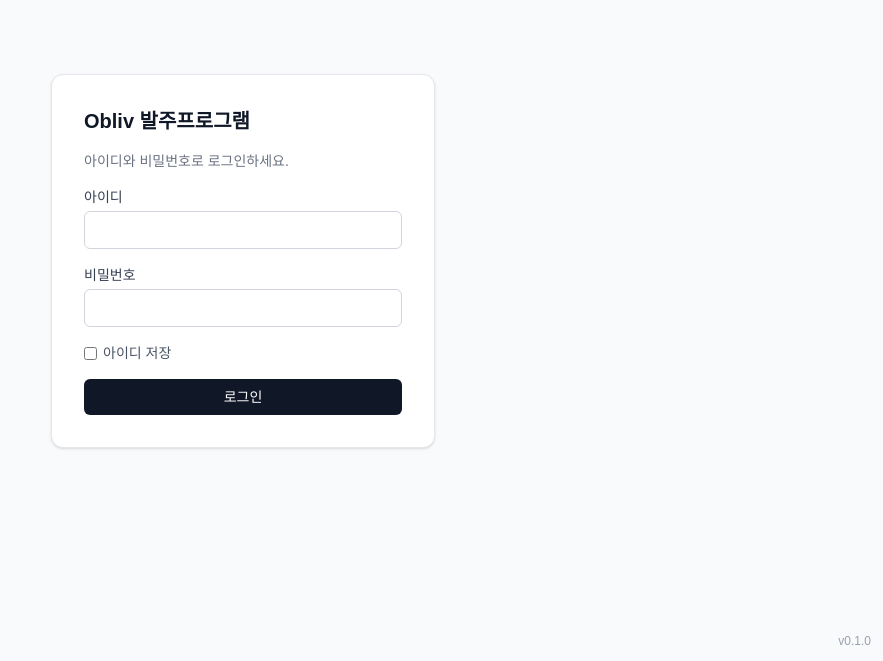
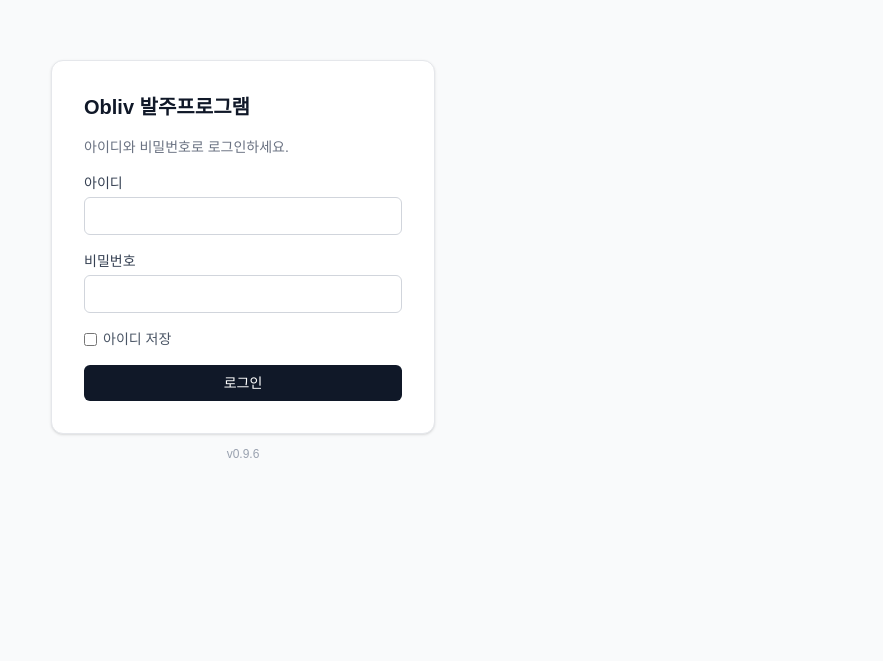
Before and after one commit to dwkim9980/obliv-order-app, a Next.js app: page /login in a window 1280 px wide. Shown: the part 139-800 px from the top of the page, without its empty margins (397-1280 px from the left). Built offline with nearby package versions, Linux system fonts and the light colour scheme.

Commit message:
Bump version to 0.9.6, move login version label below the box
Was pinned to the corner of the screen; now sits centered under the
login form so it reads as part of the page layout.

```diff
--- a/package.json
+++ b/package.json
@@ -1,6 +1,6 @@
 {
   "name": "purchase-order-app",
-  "version": "0.1.0",
+  "version": "0.9.6",
   "private": true,
   "scripts": {
     "dev": "next dev",
--- a/src/app/login/page.tsx
+++ b/src/app/login/page.tsx
@@ -47,7 +47,7 @@
   }
 
   return (
-    <div className="flex min-h-screen items-center justify-center bg-gray-50">
+    <div className="flex min-h-screen flex-col items-center justify-center gap-3 bg-gray-50">
       <form
         onSubmit={handleSubmit}
         className="w-full max-w-sm space-y-4 rounded-xl border border-gray-200 bg-white p-8 shadow-sm"
@@ -96,7 +96,7 @@
           {loading ? "로그인 중..." : "로그인"}
         </button>
       </form>
-      <span className="fixed bottom-3 right-3 text-xs text-gray-400">{APP_VERSION}</span>
+      <span className="text-xs text-gray-400">{APP_VERSION}</span>
     </div>
   );
 }
```
